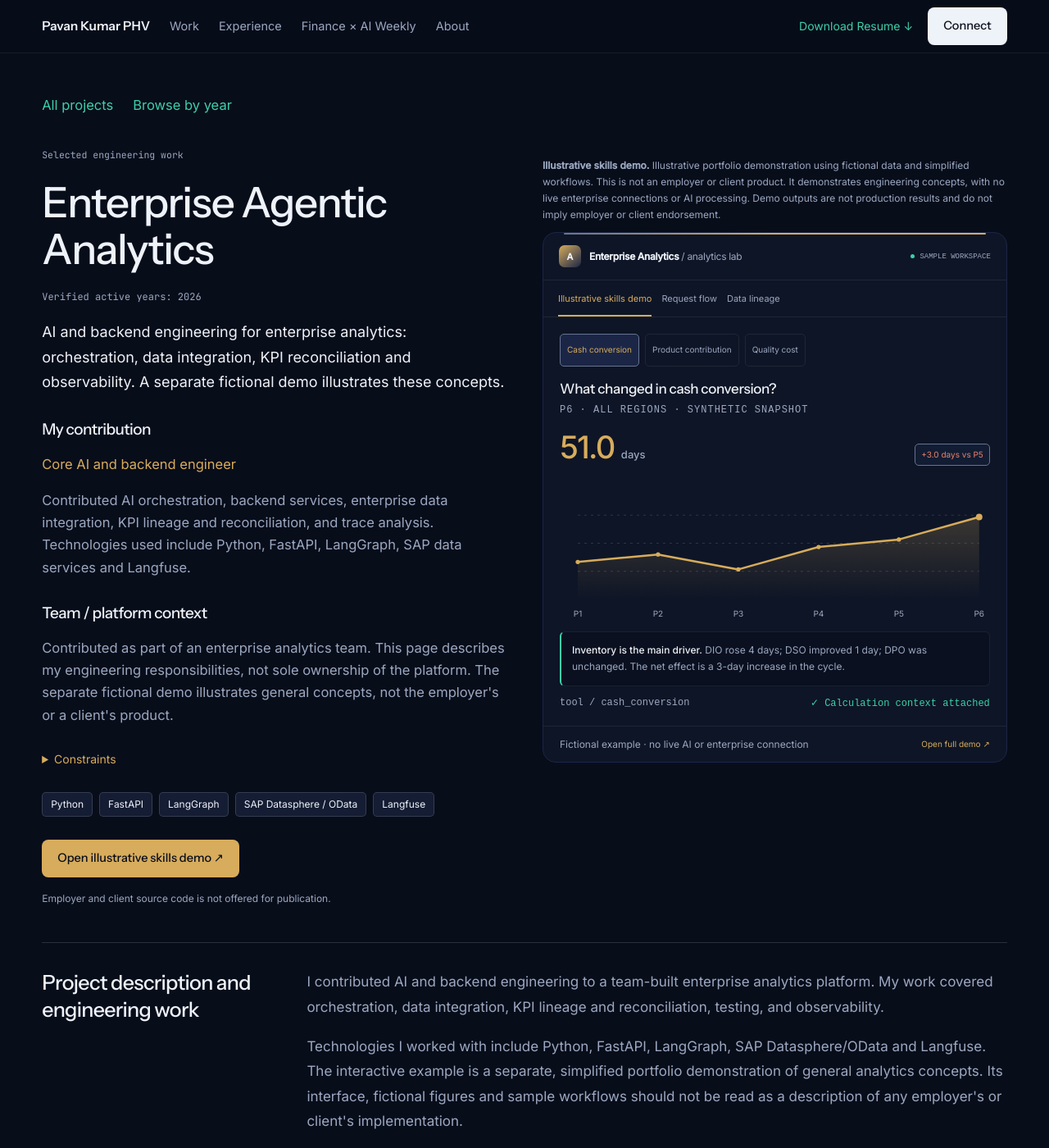
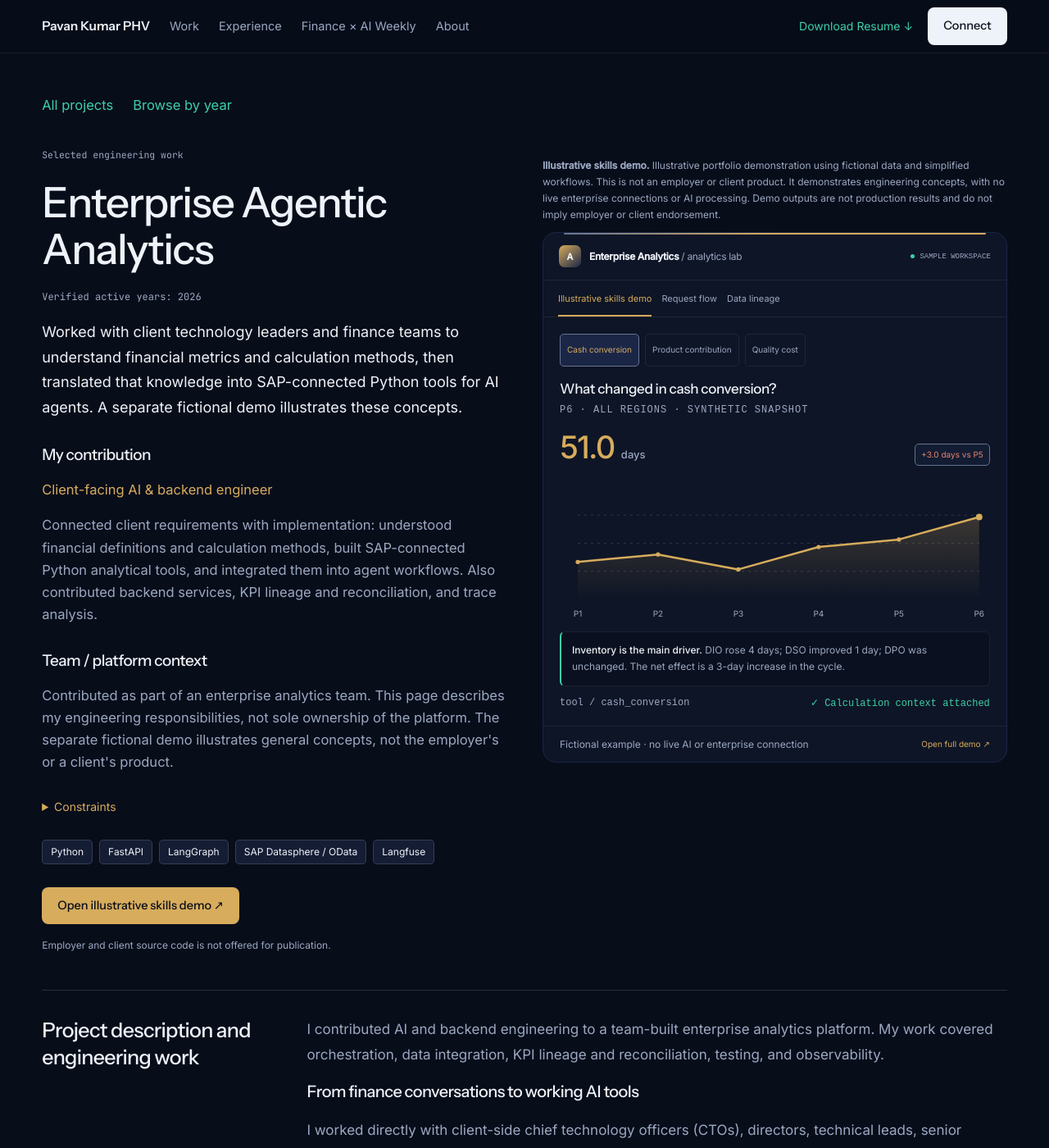
Before and after one commit to phvpavankumar/phvpavankumar.github.io, a Jekyll site: the page built from _projects/enterprise-analytics.md, in a window 1280 px wide and 1400 px high. Shown: the whole window at 82% size. Built offline with Jekyll 4.4.1, drawn with Linux system fonts in a browser that asks for light colours; some of the changed text lies outside the part shown.

Commit message:
prj adjustments

```diff
--- a/_projects/enterprise-analytics.md
+++ b/_projects/enterprise-analytics.md
@@ -7,7 +7,7 @@ featured_order: 1
 feature_label: "ENTERPRISE · AGENTIC AI"
 feature_title: "Enterprise Agentic Analytics"
 kind: project
-summary: "AI and backend engineering for enterprise analytics: orchestration, data integration, KPI reconciliation and observability. A separate fictional demo illustrates these concepts."
+summary: "Worked with client technology leaders and finance teams to understand financial metrics and calculation methods, then translated that knowledge into SAP-connected Python tools for AI agents. A separate fictional demo illustrates these concepts."
 permalink: /projects/enterprise-analytics/
 visibility: published
 legacy_published: true
@@ -18,8 +18,8 @@ end_date: null
 ongoing: null
 years_active: [2026]
 organization: Kearney
-role: Core AI and backend engineer
-contribution: "Contributed AI orchestration, backend services, enterprise data integration, KPI lineage and reconciliation, and trace analysis. Technologies used include Python, FastAPI, LangGraph, SAP data services and Langfuse."
+role: Client-facing AI & backend engineer
+contribution: "Connected client requirements with implementation: understood financial definitions and calculation methods, built SAP-connected Python analytical tools, and integrated them into agent workflows. Also contributed backend services, KPI lineage and reconciliation, and trace analysis."
 platform_context: "Contributed as part of an enterprise analytics team. This page describes my engineering responsibilities, not sole ownership of the platform. The separate fictional demo illustrates general concepts, not the employer's or a client's product."
 tools: ["Python","FastAPI","LangGraph","SAP Datasphere / OData","Langfuse"]
 tags: ["Enterprise AI"]
@@ -48,4 +48,13 @@ related_writing:
 ---
 <p>I contributed AI and backend engineering to a team-built enterprise analytics platform. My work covered orchestration, data integration, KPI lineage and reconciliation, testing, and observability.</p>
 
+<h3>From finance conversations to working AI tools</h3>
+<p>I worked directly with client-side chief technology officers (CTOs), directors, technical leads, senior developers and accountants to understand financial metrics, business definitions and how calculations were performed. I translated that knowledge into Python analytical tools connected to SAP data and integrated those tools into agent workflows.</p>
+
+<ol>
+  <li><strong>Understand the business:</strong> gather the meaning of each financial metric and its calculation method from the people who use and maintain it.</li>
+  <li><strong>Implement the calculation:</strong> connect the relevant SAP data to Python tools that apply those business definitions.</li>
+  <li><strong>Connect tools to agents:</strong> integrate the analytical tools into agent workflows so responses use calculated results, rather than asking a language model to invent the financial logic.</li>
+</ol>
+
 <p>Technologies I worked with include Python, FastAPI, LangGraph, SAP Datasphere/OData and Langfuse. The interactive example is a separate, simplified portfolio demonstration of general analytics concepts. Its interface, fictional figures and sample workflows should not be read as a description of any employer's or client's implementation.</p>
--- a/experience.html
+++ b/experience.html
@@ -19,7 +19,8 @@ permalink: /experience/
       <div class="career-body">
         <div class="career-groups">
           <section><h3>AI orchestration &amp; backend engineering</h3><ul>
-            <li>Contributed to team-built enterprise analytics systems using Python, FastAPI and LangGraph.</li>
+            <li>Worked directly with client technology leaders, senior developers and accountants to understand financial metrics and calculation methods.</li>
+            <li>Translated those requirements into SAP-connected Python analytical tools and agent workflows, contributing to team-built systems using FastAPI and LangGraph.</li>
             <li>Worked on enterprise data integration, KPI lineage and reconciliation, testing and observability.</li>
           </ul></section>
           <section><h3>Process knowledge &amp; retrieval</h3><ul>
```
